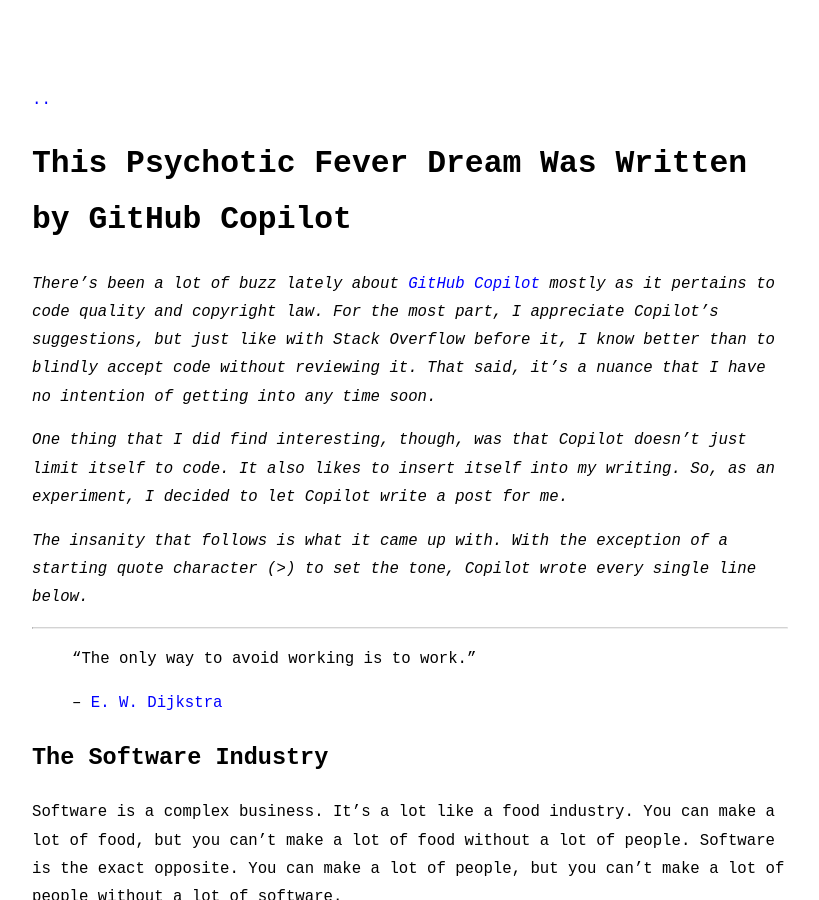
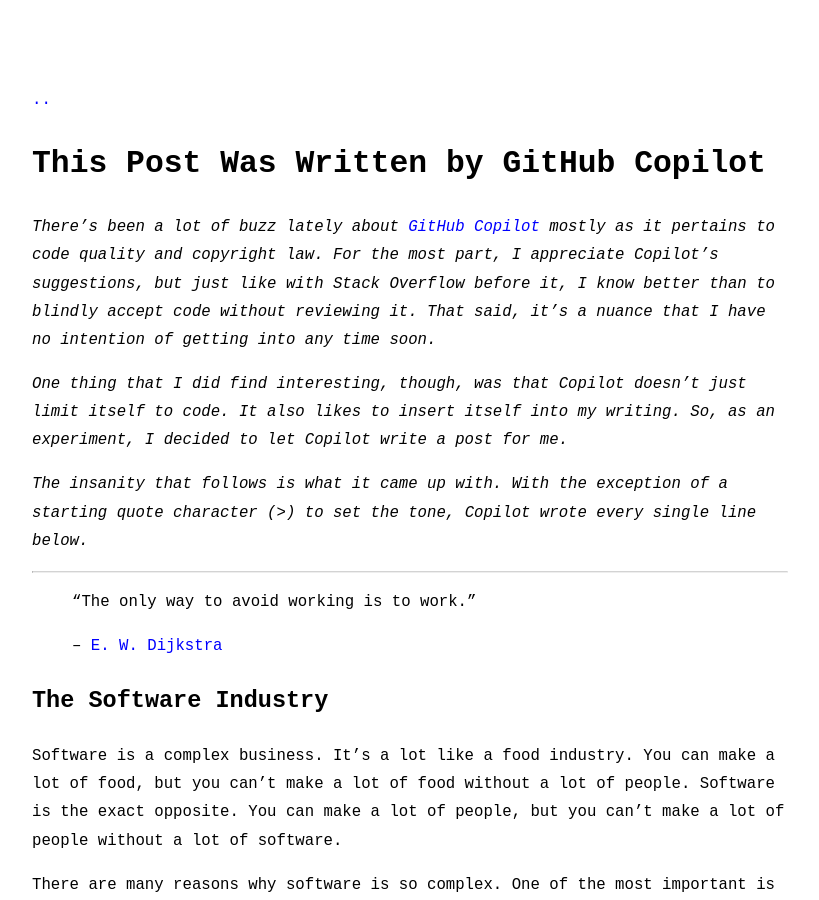
Before and after one commit to zachflower/flower.codes, a Jekyll site: the page built from _posts/2021-07-08-this-post-was-written-by-github-copilot.md, in a window 1280 px wide and 900 px high. Shown: the whole window, without its empty margins (230-1049 px from the left). Built offline with Jekyll 4.4.1, drawn with Linux system fonts in a browser that asks for light colours; Markdown is read by kramdown in place of the engine named in the settings.

Commit message:
article title tweaks

```diff
--- a/_posts/2021-07-08-this-post-was-written-by-github-copilot.md
+++ b/_posts/2021-07-08-this-post-was-written-by-github-copilot.md
@@ -1,6 +1,6 @@
 ---
 layout: post
-title: "This Psychotic Fever Dream Was Written by GitHub Copilot"
+title: "This Post Was Written by GitHub Copilot"
 date: 2021-07-08 11:00:00
 ---
 
```
Also changed, not shown: _posts/2021-06-19-life-is-too-short-to-waste-time.md (+1 -1 lines).
